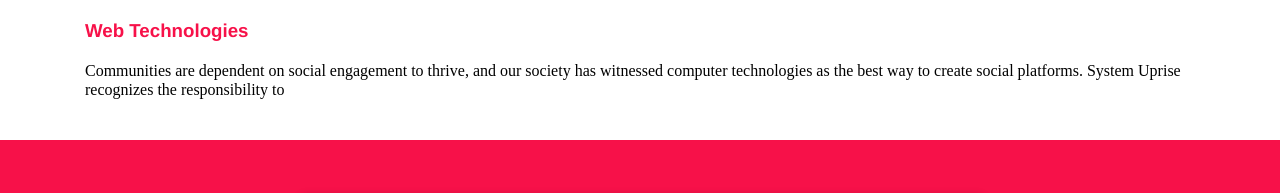
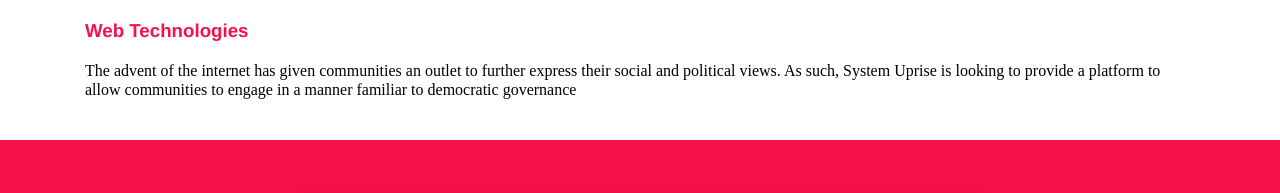
Before and after one commit to btconroy/sys-uprise-site, a plain HTML site: page index.html in a window 1280 px wide. Shown: the part 2014-2207 px from the top of the page. Drawn offline with Linux system fonts and the light colour scheme.

Commit message:
text correction

```diff
--- a/index.html
+++ b/index.html
@@ -55,7 +55,7 @@
         <div>
             <h3>Web Technologies</h3>
 
-            <p>Communities are dependent on social engagement to thrive, and our society has witnessed computer technologies as the best way to create social platforms. System Uprise recognizes the responsibility to </p>
+            <p>The advent of the internet has given communities an outlet to further express their social and political views. As such, System Uprise is looking to provide a platform to allow communities to engage in a manner familiar to democratic governance</p>
         </div>
 
     </div>
```
